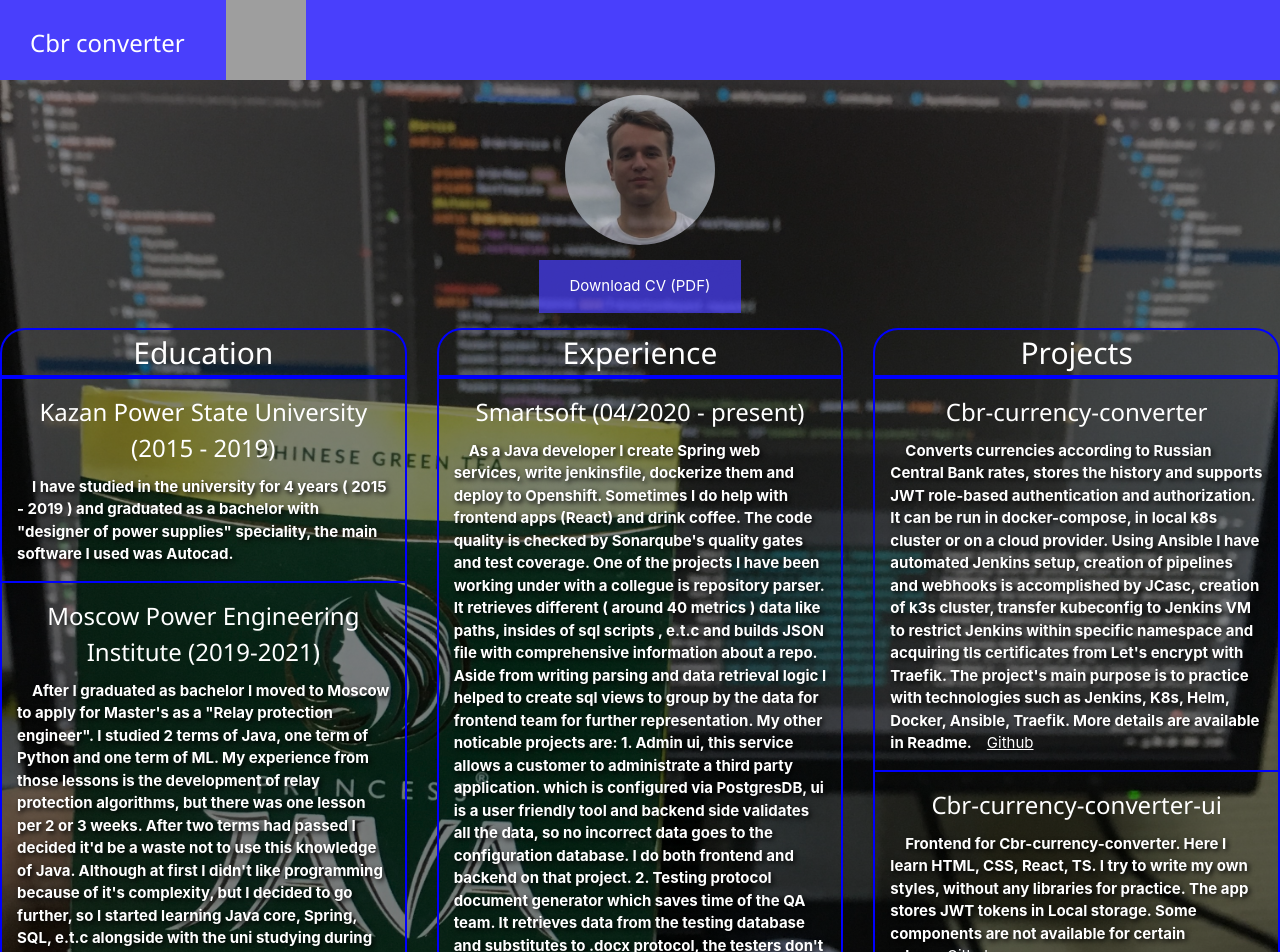
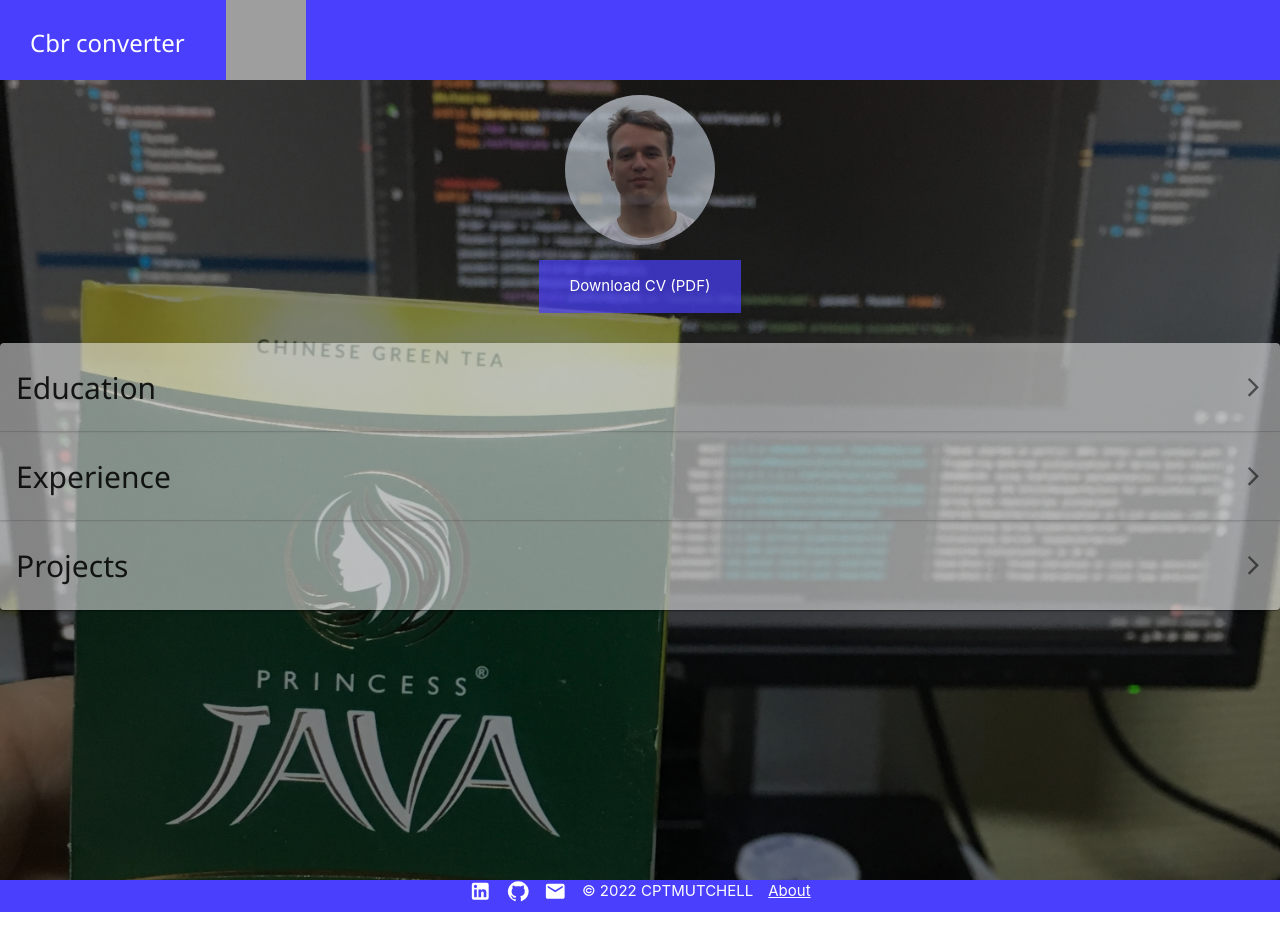
Before and after one commit to CPTMUTCHELL/cbr-currency-converter-ui, a React app: page /about in a window 1280 px wide. Shown: the top 952 px of the page. After the commit the page ends 912 px from the top, so only its background shows below. Built offline with nearby package versions, Linux system fonts and the light colour scheme; grey boxes are pictures that could not be loaded.

Commit message:
about page rework

```diff
--- /dev/null
+++ b/src/pages/AboutPage/AboutComponents.tsx
@@ -0,0 +1,65 @@
+import {Accordion, AccordionDetails, AccordionSummary,} from "@mui/material";
+import ArrowForwardIosSharpIcon from "@mui/icons-material/ArrowForwardIosSharp";
+import React from "react";
+
+interface IAccordionGroup {
+    data:AccordionGroupType
+
+}
+export type AccordionGroupType ={
+    group: {
+        groupTitle: string
+        sub: {
+            title: string, value: JSX.Element
+        }[]
+    }[]
+
+}
+export type BulletListType = JSX.Element[]
+interface IBulletList {
+    data:BulletListType
+
+}
+export const BulletList:React.FC<IBulletList> = ({data}) => {
+
+  return(
+      <div className="experience-list">
+          {data.map((el=>  <p><span className="bullet-list">&#x2022;</span>{el}</p>))}
+      </div>
+  )
+}
+export const AccordionGroup:React.FC<IAccordionGroup> = ({data}) => {
+        return(
+            <div className="accordion-group">
+                {data.group.map((el)=>{
+                    return(
+                        <Accordion>
+                            <AccordionSummary
+                                expandIcon={<ArrowForwardIosSharpIcon/>}>
+                                <h2>{el.groupTitle}</h2>
+                            </AccordionSummary>
+                            <AccordionDetails>
+                                {el.sub.map((el)=> {
+                                    return (
+                                        <Accordion>
+                                            <AccordionSummary
+                                                expandIcon={<ArrowForwardIosSharpIcon/>}>
+                                                <h3>{el.title}</h3>
+                                            </AccordionSummary>
+                                            <AccordionDetails className="white">
+                                                <h4>
+                                                    {el.value}
+                                                </h4>
+                                            </AccordionDetails>
+                                        </Accordion>
+                                    )
+                                })}
+                            </AccordionDetails>
+                        </Accordion>
+                    )
+                })}
+
+            </div>
+        )
+
+}
--- a/src/pages/AboutPage/AboutPage.tsx
+++ b/src/pages/AboutPage/AboutPage.tsx
@@ -3,117 +3,131 @@
 import './scss/AboutPage.scss';
 import resume from "./resume.pdf"
 
+import {AccordionGroup, AccordionGroupType, BulletList, BulletListType} from "@/pages/AboutPage/AboutComponents";
+
+const moscowUniExp:BulletListType =
+    [
+        <a href="https://github.com/CPTMUTCHELL/Relay-protection-algorithms">Relay protection algorithms</a>,
+        <a href="https://github.com/CPTMUTCHELL/GOOSE_Parser">GOOSE parser</a>,
+        <span>Stm32 microcontroller programming using C and HAL library</span>,
+        <a href="https://github.com/CPTMUTCHELL/ML">ML. Neural networks, optimization algorithms </a>
+    ]
+const smartsoftExp:BulletListType =
+    [
+        <span> Design and development of Spring microservices</span>,
+        <span> Code documentation (Swagger)</span>,
+       <span> Creation CI/CD pipelines (Jenkins, Bash) and deployment (Docker, Helm, Openshift)</span>,
+       <span> Frontend development (React, AntD)</span>,
+       <span> Support and extend existing microservices</span>,
+       <span> Code quality (Unit tests, Sonarqube)</span>
+    ]
+const cbrExp:BulletListType =
+    [
+        <span> Jenkins</span>,
+        <span> Kubernetes</span>,
+        <span> Helm</span>,
+        <span> Docker</span>,
+        <span> Ansible</span>,
+        <span> Traefik</span>,
+        <span> RabbitMQ</span>,
+        <span> Kotlin</span>
+    ]
+const cbrUiExp:BulletListType =
+    [
+        <span> HTML</span>,
+        <span> SCSS</span>,
+        <span> React</span>,
+        <span> Material UI</span>,
+        <span> Typescript</span>,
+        <span> Webpack</span>
+    ]
+
+const aboutInfo: AccordionGroupType = {
+
+    group: [
+        {
+            groupTitle: "Education",
+            sub: [{
+                title: "Kazan Power State University (2015 - 2019)",
+                value: <span>I have studied in the university for 4 years ( 2015 - 2019 ) and graduated as a bachelor
+                        "with "designer of power supplies" speciality, the main software I used was Autocad.</span>
+            }, {
+                title: "Moscow Power Engineering Institute (2019-2021)",
+                value: <span>  After I graduated as bachelor I moved to Moscow to apply for Master's as a "Relay
+                                protection engineer".
+                                I studied 2 terms of Java, one term of Python and one term of ML.
+                                My experience from those lessons is the development of relay protection algorithms, but
+                                there was one lesson per 2 or 3 weeks.
+                                <p>
+                                Projects:
+                                    <BulletList data={moscowUniExp}/>
+                                </p>
+
+                                After two terms had passed I decided it'd be a waste not to use this knowledge of Java.
+                                Although at first I didn't like programming because of it's complexity, but I decided to
+                                go further,
+                                so I started learning Java core, Spring, SQL, e.t.c alongside with the uni studying
+                                during free time and on April of 2021 I got my first job as a develop. </span>
+            }
+            ]
+        },
+        {
+            groupTitle: "Experience",
+            sub: [{
+                title: "Smartsoft (04/2020 - present)",
+                value:
+                    <span>
+                        <BulletList data={smartsoftExp}/>
+                        Participated in company’s qualification courses as a lector. Created few lessons about advanced PostgreSQL and basics of NoSQL.
+                    </span>
+            }]
+        },
+        {
+            groupTitle: "Projects",
+            sub: [{
+                title: "Cbr-currency-converter",
+                value:
+                    <span>Converts currencies according to Russian Central Bank rates, stores the history and supports JWT role-based authentication and authorization.
+                        It can be run in docker-compose, in local k8s cluster or on a cloud provider.
+                        Using Ansible I have automated Jenkins setup, creation of pipelines and webhooks is accomplished by JCasc, creation of k3s cluster, transfer kubeconfig to Jenkins VM to restrict Jenkins within specific namespace and acquiring tls certificates from Let's encrypt with Traefik.
+                        The project's main purpose is to practice with technologies such as:
+                     <BulletList data={cbrExp}/>
+
+                        More details are available in Readme.   <a href="https://github.com/CPTMUTCHELL/cbr-currency-converter">Github link</a>
+                    </span>
+
+            },
+                {
+                    title: "Cbr-currency-converter-ui",
+                    value:
+                        <span>
+                      Frontend for Cbr-currency-converter. Here I practice with:
+                            <BulletList data={cbrUiExp}/>
+                        The app stores JWT tokens in Local storage.
+                        Some pages are access-restricted based on JWT roles.   <a href="https://github.com/CPTMUTCHELL/cbr-currency-converter-ui">Github link</a>
+                    </span>
+                }]
+        }
+
+    ]
+
+}
+
 export const AboutPage: React.FC = () => {
     return <>
 
         <div className="about-page">
-                <div className="image-wrapper" >
-            <img src={logo} width="340" height="340"/>
-                </div>
+            <div className="image-wrapper">
+                <img src={logo} width="340" height="340"/>
+            </div>
 
-            <a style={{textDecoration:"none"}} href={resume} download="resume.pdf">
+            <a style={{textDecoration: "none"}} href={resume} download="resume.pdf">
                 <div className="download__btn">
                     <span>
                     Download CV (PDF)</span>
                 </div>
             </a>
-            <div className="about-grid">
-            <ul>
-                <li>
-                    <h2>Education</h2>
-
-                    <div className="info">
-                        <div className="text-block">
-
-                            <h3>
-                                Kazan Power State University (2015 - 2019)
-                            </h3>
-                    <span>
-                        I have studied in the university for 4 years ( 2015 - 2019 ) and graduated as a bachelor with "designer of power supplies" speciality, the main software I used was Autocad.
-
-                      </span>
-                        </div>
-
-
-                        <div className="text-block">
-
-                        <h3>Moscow Power Engineering Institute (2019-2021)</h3>
-                        <span>
-                        After I graduated as bachelor I moved to Moscow to apply for Master's as a "Relay protection engineer".
-                        I studied 2 terms of Java, one term of Python and one term of ML.
-                        My experience from those lessons is the development of relay protection algorithms, but there was one lesson per 2 or 3 weeks.
-                        After two terms had passed I decided it'd be a waste not to use this knowledge of Java.
-                        Although at first I didn't like programming because of it's complexity, but I decided to go further,
-                        so I started learning Java core, Spring, SQL, e.t.c alongside with the uni studying during free time and on April of 2021 I got my first job as a develop.
-                    </span>
-                            </div>
-
-                            </div>
-
-                </li>
-
-                <li>
-                    <h2>Experience</h2>
-
-                    <div className="info">
-
-                        <div className="text-block">
-
-
-                                <h3>Smartsoft (04/2020 - present)</h3>
-
-                    <span>As a Java developer I create Spring web services, write jenkinsfile, dockerize them and deploy to
-Openshift. Sometimes I do help with frontend apps (React) and drink coffee. The code quality is checked by Sonarqube's quality gates and test coverage.
-One of the projects I have been working under with a collegue is repository parser. It retrieves
-different ( around 40 metrics ) data like paths, insides of sql scripts , e.t.c and builds JSON file with
-comprehensive information about a repo. Aside from writing parsing and data retrieval logic I helped to
-create sql views to group by the data for frontend team for further representation.
-My other noticable projects are:
-1. Admin ui, this service allows a customer to administrate a third party application. which is configured via PostgresDB, ui is a user friendly tool and backend side validates all the data, so no incorrect data goes to the configuration database. I do both frontend and backend on that project.
-2. Testing protocol document generator which saves time of the QA team. It retrieves data from the testing database and substitutes to .docx protocol, the testers don't have to manually perform SELECT queries
-                    </span>
-                    </div>
-                    </div>
-
-                </li>
-                <li>
-                    <h2>Projects</h2>
-
-                    <div className="info">
-                        <div className="text-block">
-
-
-                                <h3>Cbr-currency-converter</h3>
-
-                    <span>Converts currencies according to Russian Central Bank rates, stores the history and supports JWT role-based authentication and authorization.
-                        It can be run in docker-compose, in local k8s cluster or on a cloud provider.
-                        Using Ansible I have automated Jenkins setup, creation of pipelines and webhooks is accomplished by JCasc, creation of k3s cluster, transfer kubeconfig to Jenkins VM to restrict Jenkins within specific namespace and acquiring tls certificates from Let's encrypt with Traefik.
-                        The project's main purpose is to practice with technologies such as Jenkins, K8s, Helm, Docker, Ansible, Traefik.
-                        More details are available in Readme.
-                    </span>
-                                    <a href="https://github.com/CPTMUTCHELL/cbr-currency-converter/tree/k8s">Github</a>
-                        </div>
-
-
-                        <div className="text-block">
-
-
-                                <h3>Cbr-currency-converter-ui</h3>
-
-                    <span>Frontend for Cbr-currency-converter. Here I learn HTML, CSS, React, TS.
-                        I try to write my own styles, without any libraries for practice.
-                        The app stores JWT tokens in Local storage.
-                        Some components are not available for certain roles.
-                    </span>
-                                    <a href="https://github.com/CPTMUTCHELL/cbr-currency-converter-ui">Github</a>
-
-                        </div>
-                        </div>
-                </li>
-            </ul>
-
-
-                </div>
+            <AccordionGroup data={aboutInfo}/>
         </div>
 
     </>
--- /dev/null
+++ b/src/pages/AboutPage/scss/accordion-group.scss
@@ -0,0 +1,16 @@
+.accordion-group {
+  margin-top: 2rem;
+  .MuiAccordion-root {
+    background-color: rgba(255, 255, 255, 0.5);
+    .MuiAccordionDetails-root .white{
+      background-color: rgba(255, 255, 255, 1);
+
+    }
+
+  }
+
+  .MuiAccordionSummary-expandIconWrapper.Mui-expanded {
+    transform: rotate(90deg);
+  }
+
+}
```
Also changed, not shown: src/pages/AboutPage/scss/AboutPage.scss (+10 -1 lines).
